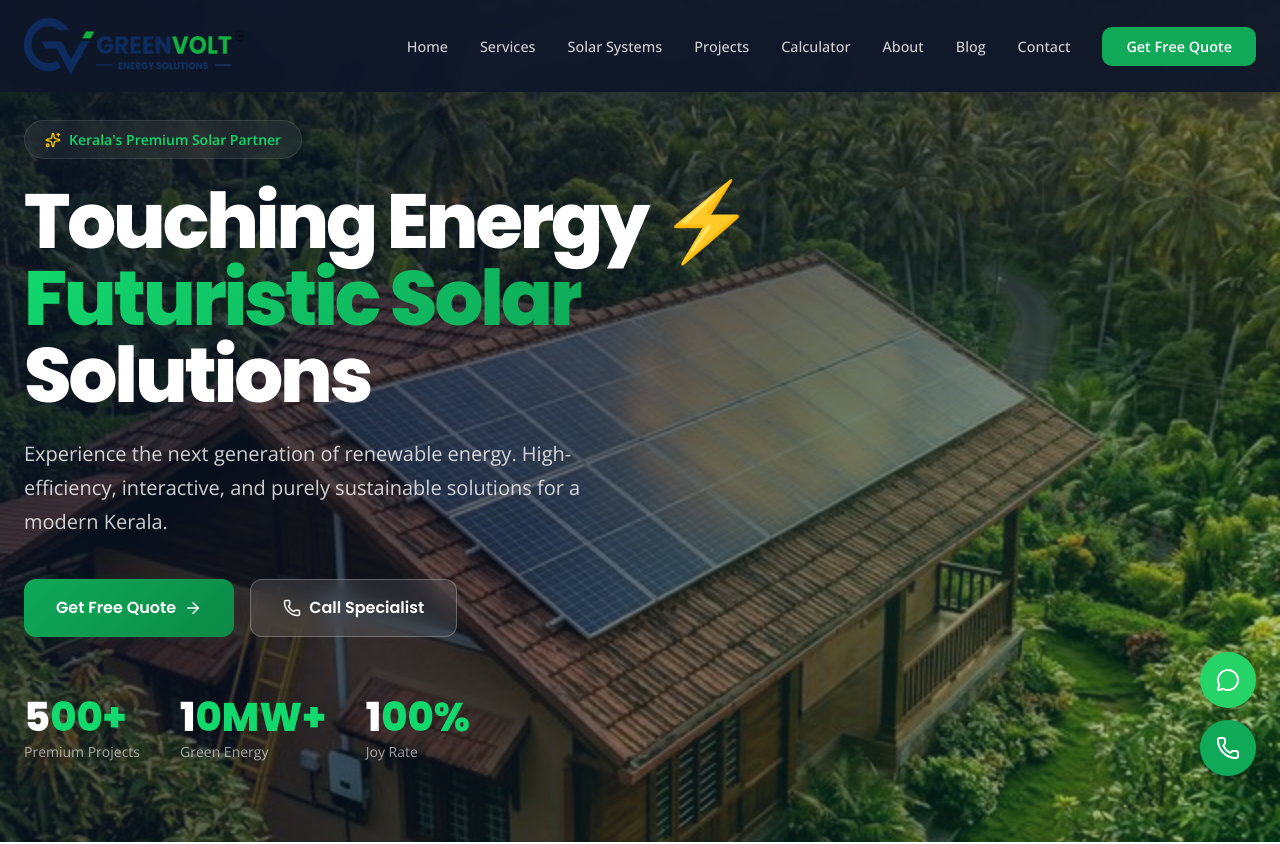
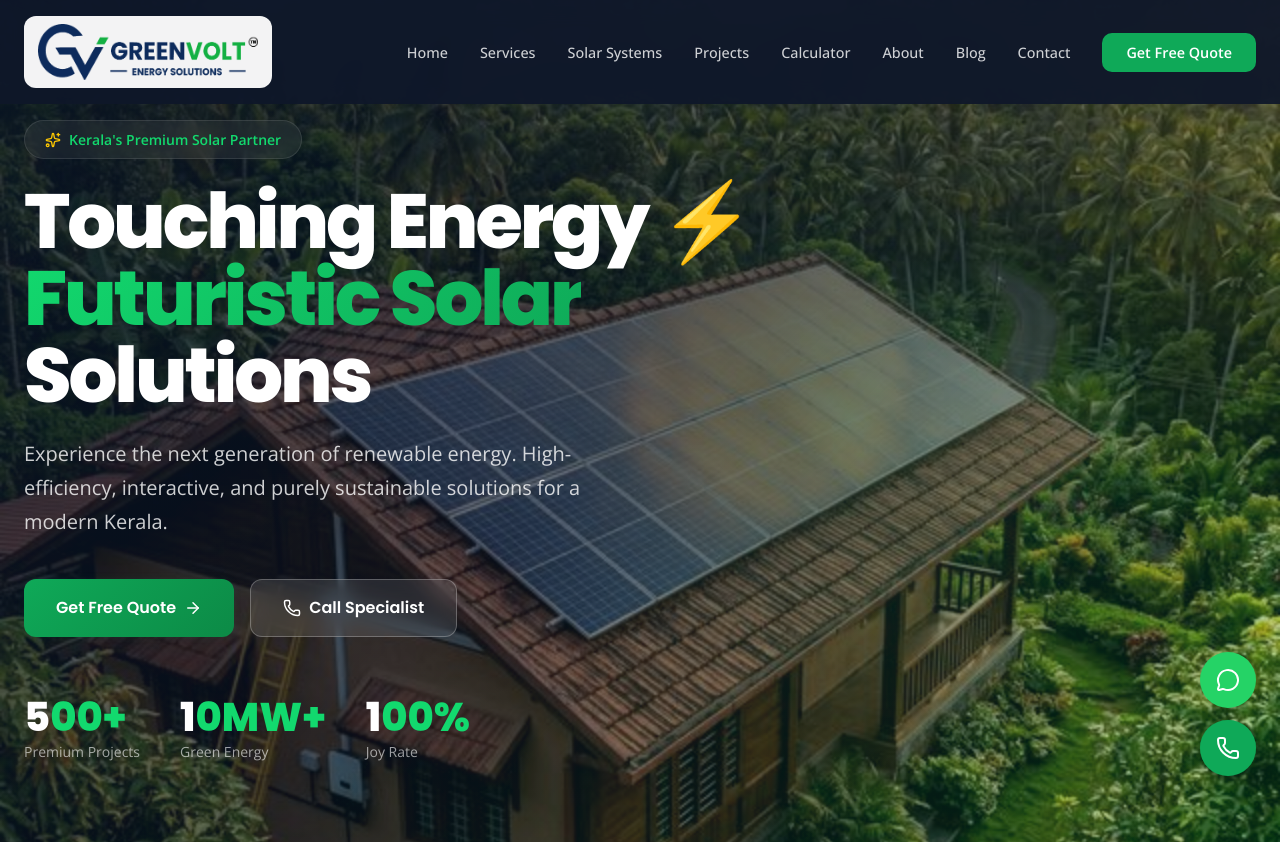
Before and after one commit to Arya-202627/greenvoltes, a Next.js app: page / in a window 1280 px wide. Shown: the top 844 px of the page. Built offline with nearby package versions, Linux system fonts and the light colour scheme.

Commit message:
fix: add white background behind logo for clear visibility

```diff
--- a/src/app/globals.css
+++ b/src/app/globals.css
@@ -780,6 +780,9 @@ h6 {
   gap: 10px;
   text-decoration: none;
   color: white;
+  background: rgba(255, 255, 255, 0.95);
+  padding: 6px 14px;
+  border-radius: 12px;
 }
 
 .navbar-logo-text {
```
